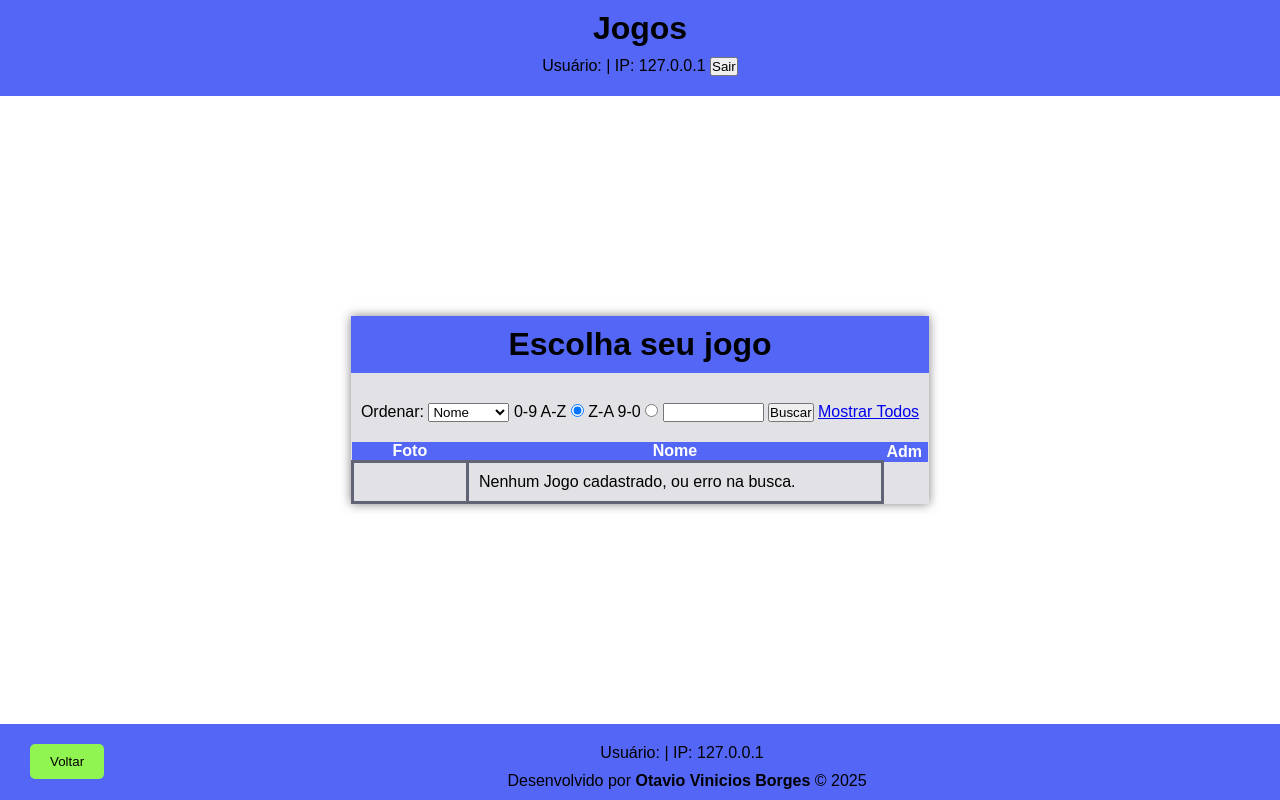
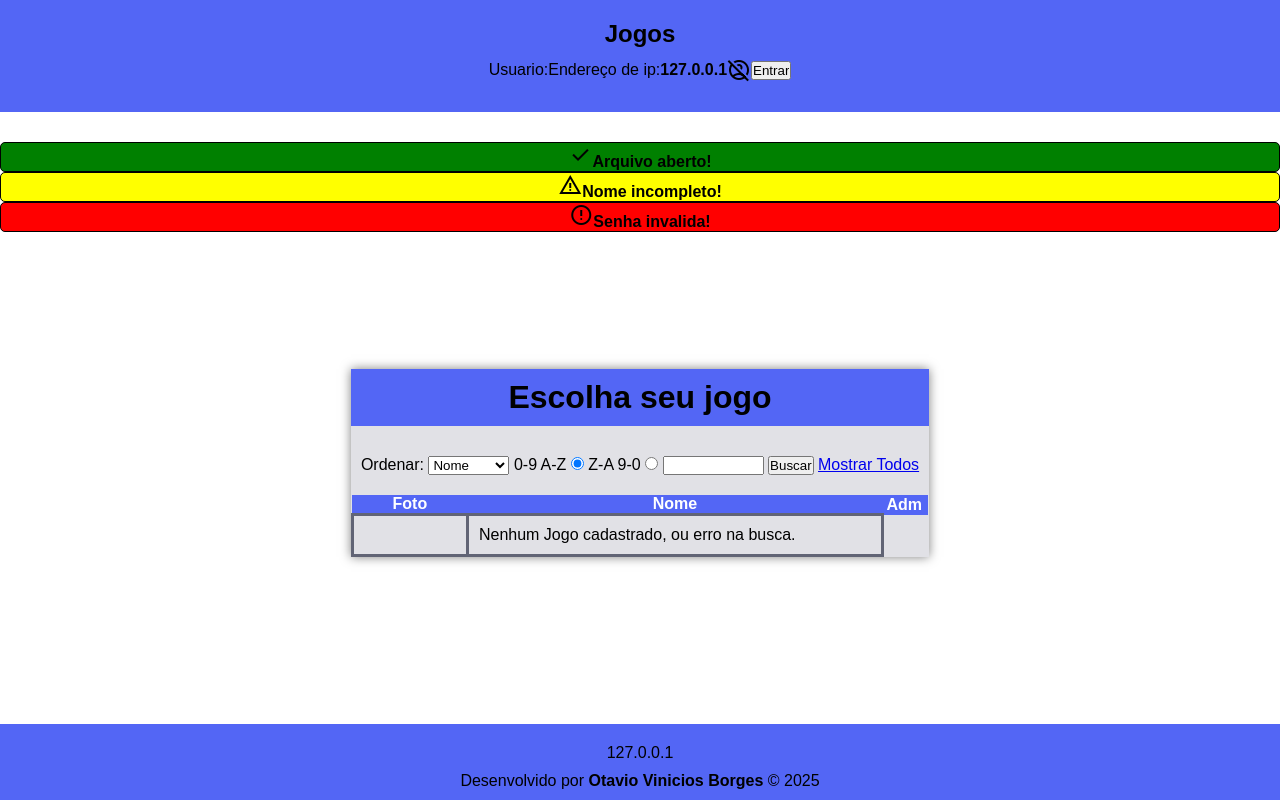
Before and after one commit to otavioborges1991/PHP-MySQL, a PHP site: page / in a window 1280 px wide. Run offline with PHP 8.4, Linux system fonts and the light colour scheme; data that the repository does not hold is empty.

Commit message:
Criado sistema de notificação

```diff
--- a/detalhes.php
+++ b/detalhes.php
@@ -5,6 +5,8 @@
     <meta name="viewport" content="width=device-width, initial-scale=1.0">
     <title>Detalhes</title>
     <link rel="stylesheet" href="style/style.css">
+    <link href="https://fonts.googleapis.com/css2?family=Material+Symbols+Outlined" rel="stylesheet" />
+
 </head>
 <body>
     <?php
@@ -52,7 +54,7 @@
                 </div>
             </div>
         </div>
-        <button onclick="window.history.back()" class="margin">Voltar</button>
+        <a href="index.php" class="margin"><img src="icones/icoback.png" alt="Voltar"></a>
     </main>
     <?php
     include_once "rodape.php";
--- a/includes/funcoes.php
+++ b/includes/funcoes.php
@@ -1,6 +1,6 @@
 <?php
 
-function thumb($arquivo) {
+function thumb($arquivo): string {
     // cria uma thubmanil
     $caminho = "fotos/$arquivo";
     if (is_null($arquivo) || !file_exists($caminho)) {
@@ -9,14 +9,24 @@
         return $caminho;
     }
 }
-function usuario($show_ip=false) {
-    // mostra informações sobreo usuario logado se houver um
-    $usuario = $_SESSION['USER'] ?? null; // provavelmente a parte que tem que ser trabalhada
-    $msg = "Usuário: $usuario";
-    if ($show_ip) {
-        $usuario_ip = $_SERVER['REMOTE_ADDR'] ?? null;
-        $msg .= " | IP: $usuario_ip";
-    }
-    return $msg;
+function usuario():string|null {
+    $usuario = $_SESSION['USER'] ?? null;
+    return $usuario;
+}
 
+function show_ip():string|null {
+    $ip = $_SERVER['REMOTE_ADDR'] ?? null;
+    return $ip;
 }
+
+function msg_sucesso($mensagem='Sucesso!') {
+    return "<div class='sucesso'><span class='material-symbols-outlined'>check</span>$mensagem</div>";
+}
+
+function msg_aviso($mensagem='Aviso!') {
+    return "<div class='aviso'><span class='material-symbols-outlined'>warning</span>$mensagem</div>";
+}
+
+function msg_erro($mensagem='Erro!'){
+    return "<div class='erro'><span class='material-symbols-outlined'>error</span>$mensagem</div>";
+}
--- a/index.php
+++ b/index.php
@@ -5,6 +5,8 @@
     <meta name="viewport" content="width=device-width, initial-scale=1.0">
     <title>Jogos</title>
     <link rel="stylesheet" href="style/style.css">
+    <link href="https://fonts.googleapis.com/css2?family=Material+Symbols+Outlined" rel="stylesheet" />
+
 </head>
 <body>
     <?php
@@ -18,6 +20,9 @@
 
     $lista = array('nome'=>'Nome', 'produtora'=>'Produtora', 'genero'=>'Gênero', 'nota'=>'Nota');
 
+    echo msg_sucesso("Arquivo aberto!");
+    echo msg_aviso("Nome incompleto!");
+    echo msg_erro('Senha invalida!')
     ?>
     <main>
         <header>
--- a/rodape.php
+++ b/rodape.php
@@ -1,10 +1,9 @@
 <?php
-require_once "includes/funcoes.php"
+require_once "includes/funcoes.php";
 ?>
 <link rel="stylesheet" href="style/style.css">
 <footer>
-    <button onclick="window.history.back()" class="margin float-left">Voltar</button>
-    <p class="margin"><?php echo usuario(show_ip:true);?></p>
+    <p class="margin"><?php echo usuario() . show_ip();?></p>
     <p class="float-bottom">Desenvolvido por <strong>Otavio Vinicios Borges</strong> &copy; 2025</p>
 </footer>
 <?php $banco->close(); ?>
--- a/style/botao.css
+++ b/style/botao.css
@@ -14,3 +14,13 @@
 button:hover {
     background-color: var(--cor-terciaria-claro);
 }
+
+button.voltar {
+    background:
+        var(--cor-primaria-claro)
+        url(../icones/icoback.png)
+        no-repeat
+        center / cover;
+    width: 100px;
+    height: 100px;
+}
--- a/style/classes.css
+++ b/style/classes.css
@@ -9,11 +9,29 @@
 .scroll {
     overflow-x: auto;
 }
-.aviso {
-    color: red;
+.sucesso {
+    color: black;
+    background-color: green;
     font-weight: bold;
     text-align: center;
-    margin: 20px 0;
+    border-radius: 5px;
+    border: 1px solid black;
+}
+.aviso {
+    color: black;
+    background-color: yellow;
+    font-weight: bold;
+    text-align: center;
+    border-radius: 5px;
+    border: 1px solid black;
+}
+.erro {
+    color: black;
+    background-color: red;
+    font-weight: bold;
+    text-align: center;
+    border-radius: 5px;
+    border: 1px solid black;
 }
 .descricao {
     text-indent: 15px;
@@ -27,3 +45,8 @@
 .float-bottom {
     float: bottom;
 }
+
+.center {
+    vertical-align: center;
+    text-align: center;
+}
--- a/style/flex.css
+++ b/style/flex.css
@@ -11,6 +11,11 @@
     flex-direction: column;
 }
 
+.flex-center-center {
+    align-items: center;
+    justify-content: center;
+}
+
 .flex-start {
     display: flex;
     align-items: flex-start;
--- a/topo.php
+++ b/topo.php
@@ -1,11 +1,14 @@
 <link rel="stylesheet" href="style/style.css">
 <?php
-require_once "includes/funcoes.php"
+require_once "includes/funcoes.php";
 ?>
 <header>
-    <h1>Jogos</h1>
-    <nav class="margin">
-        <?php echo usuario(show_ip:true);?>
-        <input type="button" value="<?php if ($usuario != null) {echo 'Sair';} else { echo 'Entrar';}?>">
+    <nav class="margin flex-column flex-center-center">
+        <h1>Jogos</h1>
+        <div class="flex-row margin flex-center-center">
+            <?php echo "Usuario: <strong>". usuario() . "</strong> Endereço de ip:<strong>". show_ip() . "</strong>";?>
+            <span class="material-symbols-outlined">account_circle_off</span>
+            <input type="button" value="<?php if (usuario() != null) {echo 'Sair';} else { echo 'Entrar';}?>">
+        </div>
     </nav>
 </header>
```
Also changed, not shown: style/table.css (+0 -9 lines).
